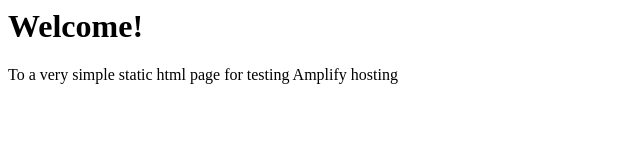
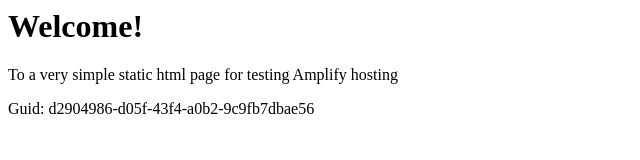
Before and after one commit to aws-aemilia-nrt/Github-PR-Commit-Integration-Test-DoNotTouch-Gith-OKSLNVO2-v1-prod-ap-northeast-1, a website: page src/index.html in a window 1280 px wide. Shown: the whole page, without its empty margins (0-640 px from the left). Drawn offline with Linux system fonts and the light colour scheme.

Commit message:
commit from integ tests

```diff
--- a/src/index.html
+++ b/src/index.html
@@ -1,3 +1,5 @@
+
+
 <html lang="en">
 
 <head>
@@ -10,6 +12,6 @@
 <body>
     <h1>Welcome!</h1>
     <p>To a very simple static html page for testing Amplify hosting</p>
-</body>
+    <p>Guid: d2904986-d05f-43f4-a0b2-9c9fb7dbae56</p></body>
 
 </html>
```
